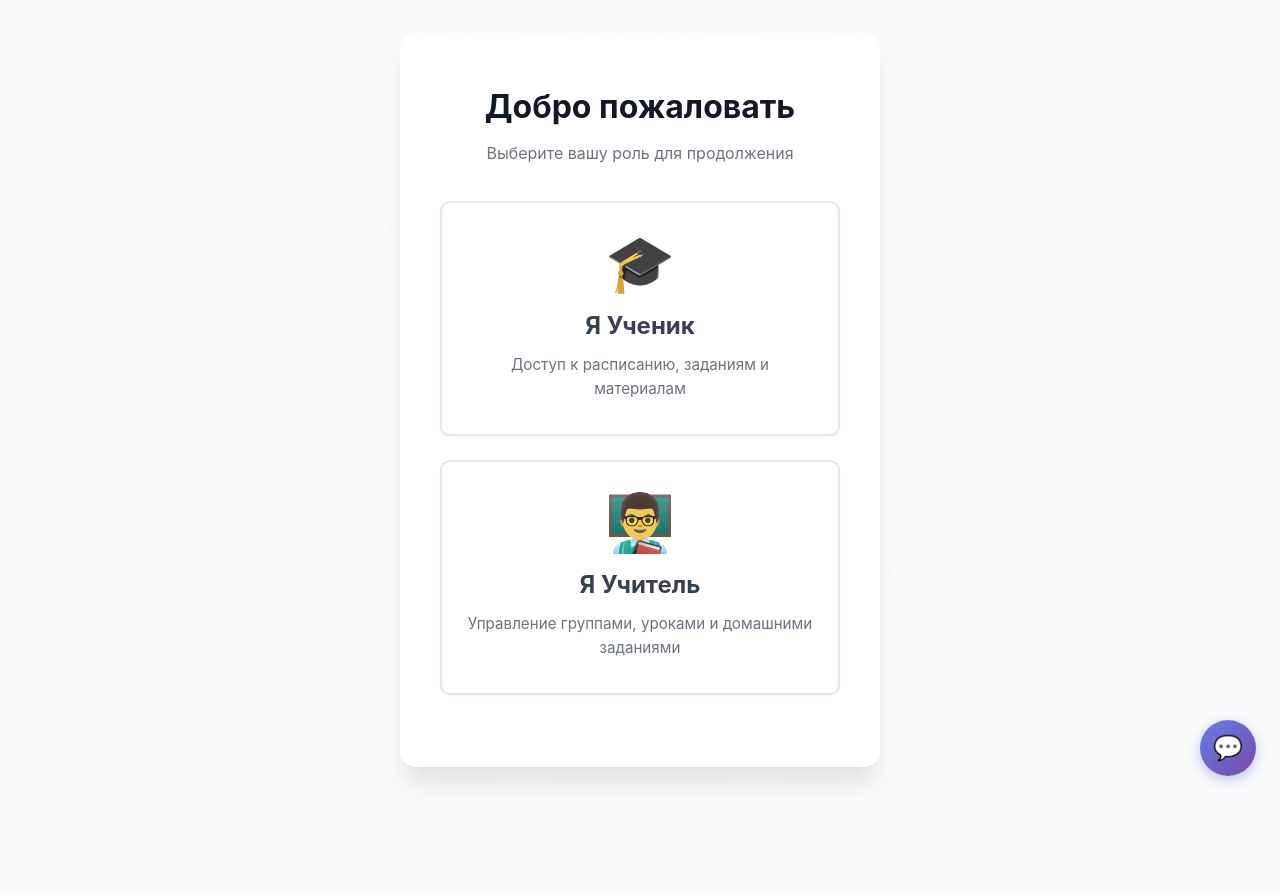
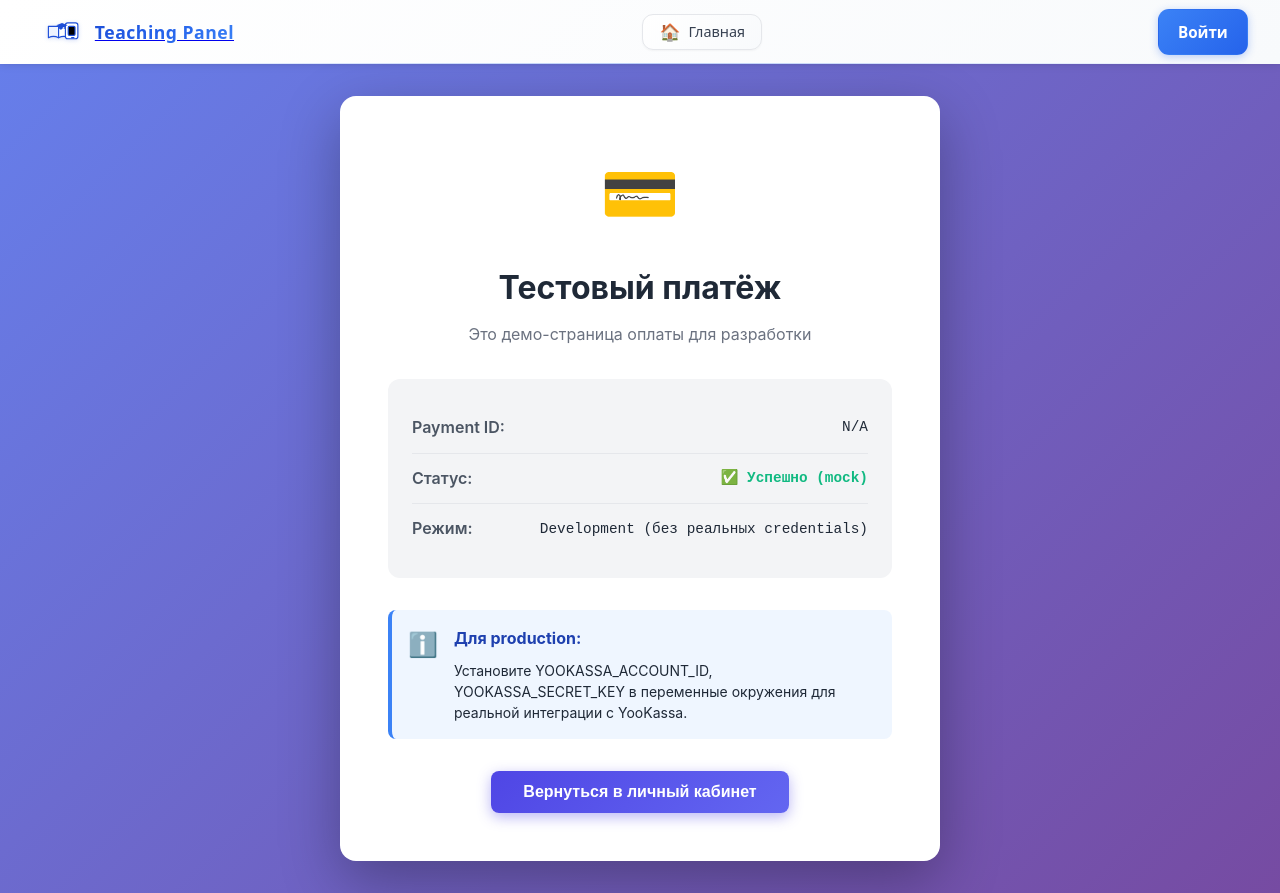
Before and after one commit to Syrnik1307/nat, a React (Create React App) app in the folder frontend/: page /mock-payment in a window 1280 px wide. Before the commit this address led to /auth-new. Before the commit the page ends 800 px from the top, so only its background shows below. Built offline with nearby package versions, Linux system fonts and the light colour scheme.

Commit message:
fix: Remove auto-redirect from mock payment page, return to subscription page

```diff
--- a/frontend/src/components/MockPaymentPage.js
+++ b/frontend/src/components/MockPaymentPage.js
@@ -1,30 +1,17 @@
-import React, { useEffect, useState } from 'react';
+import React, { useState } from 'react';
 import { useNavigate, useSearchParams } from 'react-router-dom';
 import './MockPaymentPage.css';
 
 const MockPaymentPage = () => {
   const [searchParams] = useSearchParams();
   const navigate = useNavigate();
-  const [countdown, setCountdown] = useState(5);
+  const [redirecting, setRedirecting] = useState(false);
   const paymentId = searchParams.get('payment_id');
 
-  useEffect(() => {
-    const timer = setInterval(() => {
-      setCountdown(prev => {
-        if (prev <= 1) {
-          clearInterval(timer);
-          navigate('/home-new?payment=success');
-          return 0;
-        }
-        return prev - 1;
-      });
-    }, 1000);
-
-    return () => clearInterval(timer);
-  }, [navigate]);
-
-  const handleSkip = () => {
-    navigate('/home-new?payment=success');
+  const handleReturn = () => {
+    if (redirecting) return; // Защита от повторных кликов
+    setRedirecting(true);
+    navigate('/teacher/subscription');
   };
 
   return (
@@ -60,9 +47,12 @@ const MockPaymentPage = () => {
         </div>
 
         <div className="mock-redirect">
-          <p>Автоматический возврат через <strong>{countdown}</strong> сек...</p>
-          <button className="skip-button" onClick={handleSkip}>
-            Вернуться сейчас
+          <button
+            className="skip-button"
+            onClick={handleReturn}
+            disabled={redirecting}
+          >
+            {redirecting ? 'Возвращаем...' : 'Вернуться в личный кабинет'}
           </button>
         </div>
       </div>
--- a/frontend/src/components/SubscriptionPage.js
+++ b/frontend/src/components/SubscriptionPage.js
@@ -20,6 +20,13 @@ const SubscriptionPage = () => {
 
   useEffect(() => {
     loadSubscription();
+
+    // Убираем query параметры после показа уведомления
+    const searchParams = new URLSearchParams(window.location.search);
+    if (searchParams.has('payment')) {
+      const newUrl = window.location.pathname;
+      window.history.replaceState({}, '', newUrl);
+    }
   }, []);
 
   const loadSubscription = async () => {
```
